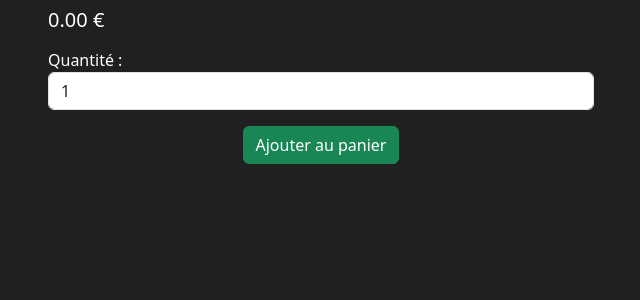
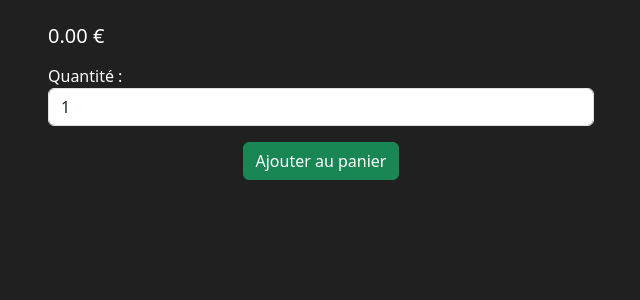
Before and after one commit to Kalusd/IUT-R3.01-PHP-Projet, a PHP site: page /vehicule.php?modele=1 in a window 1280 px wide. Shown: the part 56-356 px from the top of the page, without its empty margins (34-674 px from the left). Run offline with PHP 8.4, Linux system fonts and the light colour scheme; data that the repository does not hold is empty; a stand-in replaces the project's code that opens the database connection; some libraries are stand-ins or nearby versions.

Commit message:
Ajout écart contenu principal et navbar

```diff
--- a/vehicule.php
+++ b/vehicule.php
@@ -60,7 +60,7 @@
 
         // Groupe image + texte du véhicule
         $donnees=mysqli_fetch_assoc($result);
-        echo '<div class="row">';
+        echo '<div class="row mt-3">';
             // Affichage du nom du modèle, prix et description
             echo '<div class="col">';
             echo '<h2 style="color: #fff;">'.$donnees["modele"].'</h2>';
```
